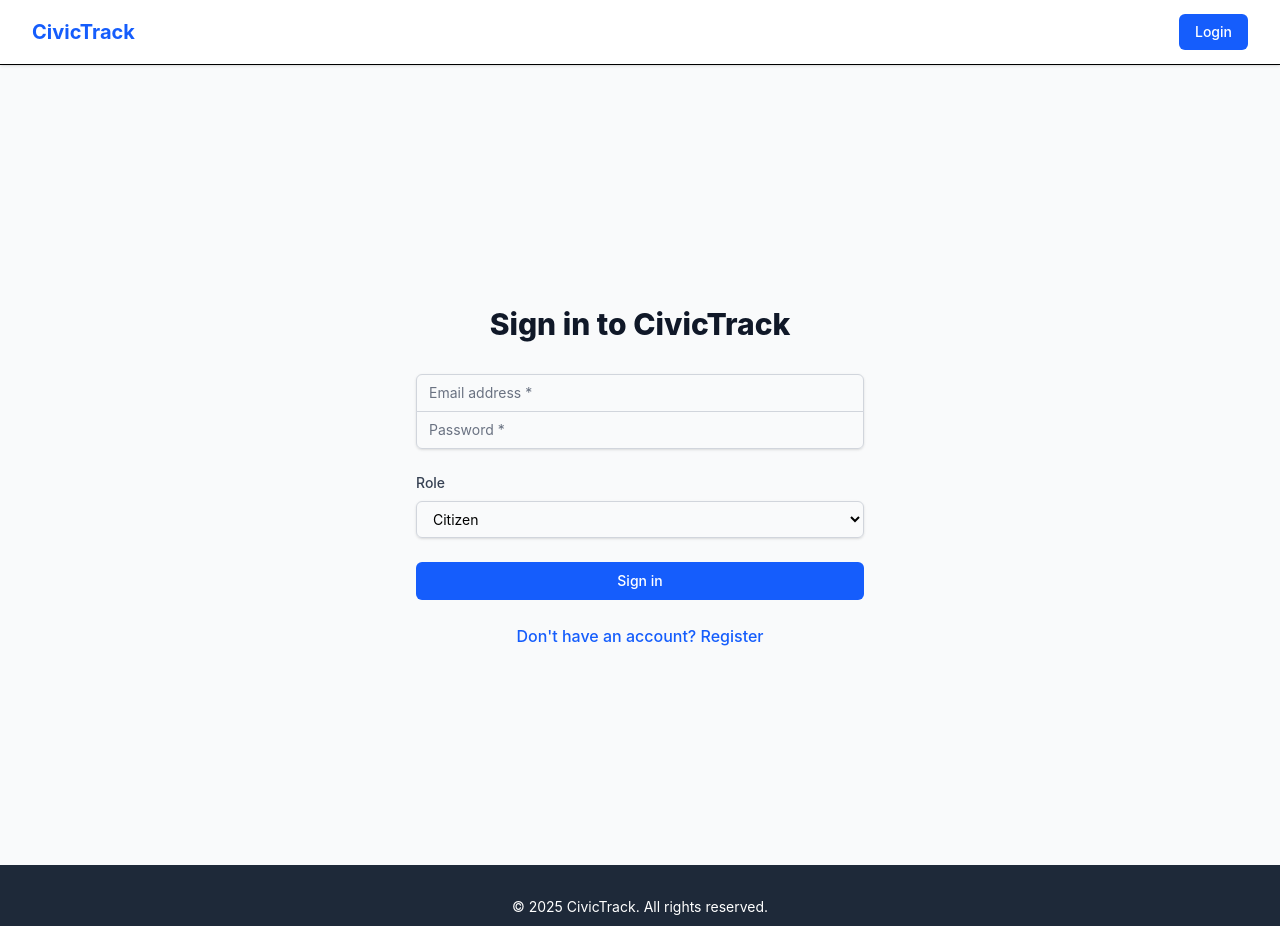
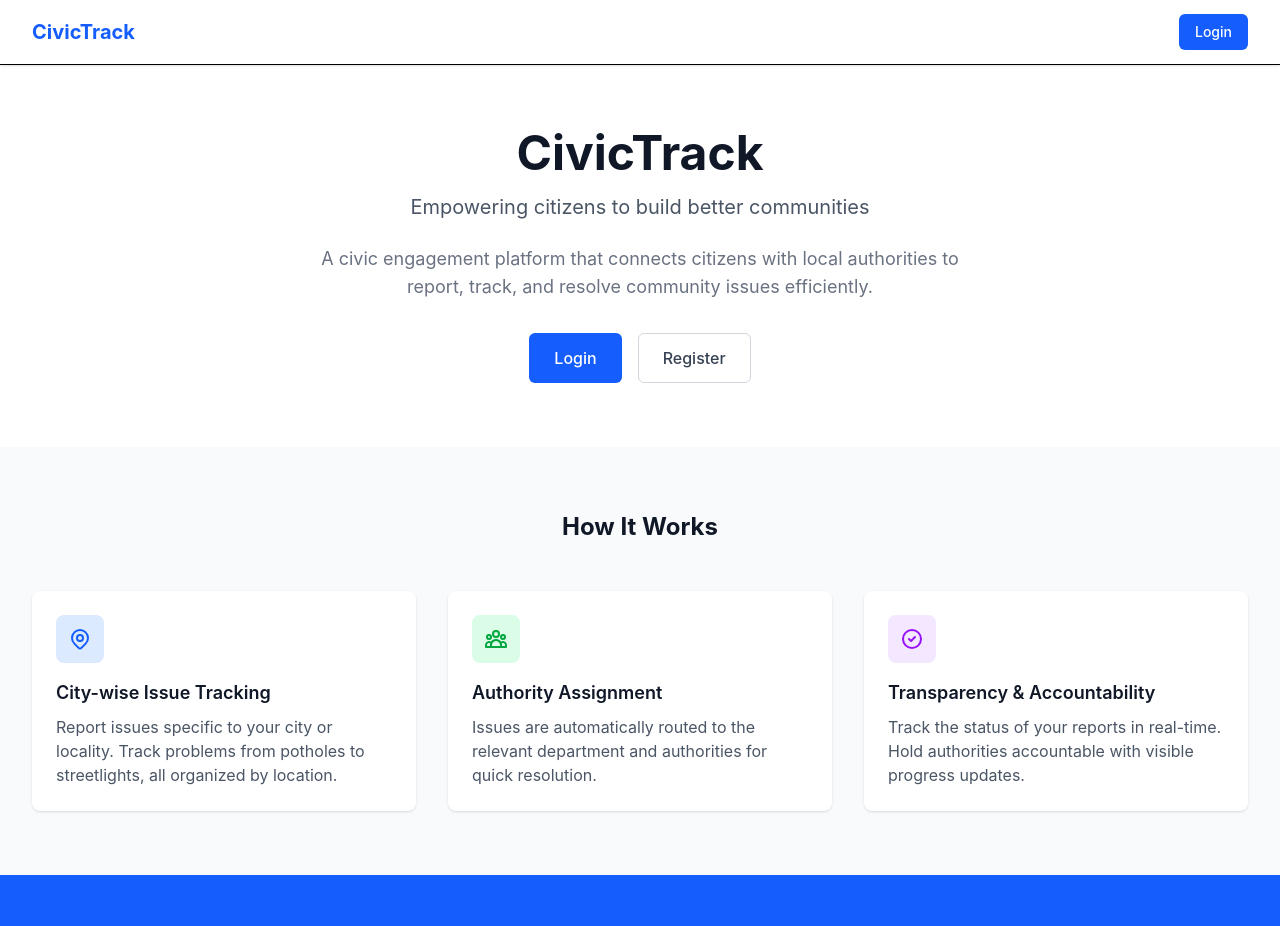
Before and after one commit to MahipalSinghJhala707/civictrack-frontend, a React (Vite) app: page / in a window 1280 px wide. Before the commit this address led to /login. Shown: the top 926 px of the page. Built offline with nearby package versions, Linux system fonts and the light colour scheme; no server answers.

Commit message:
feat: add home page

```diff
--- a/src/App.jsx
+++ b/src/App.jsx
@@ -30,13 +30,14 @@ import CategoryManagement from './pages/admin/CategoryManagement';
 import FlaggedReports from './pages/admin/FlaggedReports';
 
 // Common Pages
+import Home from './pages/Home';
 import IssueList from './pages/IssueList';
 import IssueDetail from './pages/IssueDetail';
 import Profile from './pages/Profile';
 import NotFound from './pages/NotFound';
 
-// Home page component that shows different content based on user role
-const HomePage = () => {
+// Dashboard component that shows different content based on user role
+const RoleDashboard = () => {
   const { isAuthority, loading } = useAuth();
 
   if (loading) {
@@ -60,15 +61,16 @@ function AppRoutes() {
   return (
     <Routes>
       {/* Public Routes */}
+      <Route path="/" element={<Home />} />
       <Route path="/login" element={<Login />} />
       <Route path="/register" element={<Register />} />
 
-      {/* Protected Routes - Home page */}
+      {/* Protected Routes - Dashboard */}
       <Route
-        path="/"
+        path="/dashboard"
         element={
           <ProtectedRoute>
-            <HomePage />
+            <RoleDashboard />
           </ProtectedRoute>
         }
       />
--- a/src/components/common/ProtectedRoute.jsx
+++ b/src/components/common/ProtectedRoute.jsx
@@ -17,7 +17,7 @@ const ProtectedRoute = ({ children, requiredRole }) => {
   }
 
   if (requiredRole && role !== requiredRole) {
-    return <Navigate to="/" replace />;
+    return <Navigate to="/dashboard" replace />;
   }
 
   return children;
--- a/src/components/layout/Header.jsx
+++ b/src/components/layout/Header.jsx
@@ -34,7 +34,7 @@ const Header = () => {
               <>
                 {!isAuthority && (
                   <Link
-                    to="/"
+                    to="/dashboard"
                     className="text-gray-700 hover:text-blue-600 px-3 py-2 rounded-md text-sm font-medium transition-colors"
                   >
                     Home
@@ -178,7 +178,7 @@ const Header = () => {
                 <>
                   {!isAuthority && (
                     <Link
-                      to="/"
+                      to="/dashboard"
                       onClick={handleLinkClick}
                       className="block px-3 py-2 text-base font-medium text-gray-700 hover:text-blue-600 hover:bg-gray-50 rounded-md transition-colors"
                     >
--- /dev/null
+++ b/src/pages/Home.jsx
@@ -0,0 +1,114 @@
+import { Link } from 'react-router-dom';
+
+const Home = () => {
+  return (
+    <div className="min-h-screen bg-gray-50">
+      {/* Hero Section */}
+      <div className="bg-white">
+        <div className="max-w-7xl mx-auto px-4 sm:px-6 lg:px-8 py-16 text-center">
+          <h1 className="text-4xl font-bold text-gray-900 sm:text-5xl">
+            CivicTrack
+          </h1>
+          <p className="mt-4 text-xl text-gray-600">
+            Empowering citizens to build better communities
+          </p>
+          <p className="mt-6 text-lg text-gray-500 max-w-2xl mx-auto">
+            A civic engagement platform that connects citizens with local authorities
+            to report, track, and resolve community issues efficiently.
+          </p>
+          <div className="mt-8 flex justify-center gap-4">
+            <Link
+              to="/login"
+              className="inline-flex items-center px-6 py-3 border border-transparent text-base font-medium rounded-md text-white bg-blue-600 hover:bg-blue-700"
+            >
+              Login
+            </Link>
+            <Link
+              to="/register"
+              className="inline-flex items-center px-6 py-3 border border-gray-300 text-base font-medium rounded-md text-gray-700 bg-white hover:bg-gray-50"
+            >
+              Register
+            </Link>
+          </div>
+        </div>
+      </div>
+
+      {/* Features Section */}
+      <div className="max-w-7xl mx-auto px-4 sm:px-6 lg:px-8 py-16">
+        <h2 className="text-2xl font-bold text-gray-900 text-center mb-12">
+          How It Works
+        </h2>
+        <div className="grid md:grid-cols-3 gap-8">
+          {/* City-wise Issue Tracking */}
+          <div className="bg-white p-6 rounded-lg shadow-sm">
+            <div className="w-12 h-12 bg-blue-100 rounded-lg flex items-center justify-center mb-4">
+              <svg className="w-6 h-6 text-blue-600" fill="none" stroke="currentColor" viewBox="0 0 24 24">
+                <path strokeLinecap="round" strokeLinejoin="round" strokeWidth={2} d="M17.657 16.657L13.414 20.9a1.998 1.998 0 01-2.827 0l-4.244-4.243a8 8 0 1111.314 0z" />
+                <path strokeLinecap="round" strokeLinejoin="round" strokeWidth={2} d="M15 11a3 3 0 11-6 0 3 3 0 016 0z" />
+              </svg>
+            </div>
+            <h3 className="text-lg font-semibold text-gray-900 mb-2">
+              City-wise Issue Tracking
+            </h3>
+            <p className="text-gray-600">
+              Report issues specific to your city or locality. Track problems from
+              potholes to streetlights, all organized by location.
+            </p>
+          </div>
+
+          {/* Authority Assignment */}
+          <div className="bg-white p-6 rounded-lg shadow-sm">
+            <div className="w-12 h-12 bg-green-100 rounded-lg flex items-center justify-center mb-4">
+              <svg className="w-6 h-6 text-green-600" fill="none" stroke="currentColor" viewBox="0 0 24 24">
+                <path strokeLinecap="round" strokeLinejoin="round" strokeWidth={2} d="M17 20h5v-2a3 3 0 00-5.356-1.857M17 20H7m10 0v-2c0-.656-.126-1.283-.356-1.857M7 20H2v-2a3 3 0 015.356-1.857M7 20v-2c0-.656.126-1.283.356-1.857m0 0a5.002 5.002 0 019.288 0M15 7a3 3 0 11-6 0 3 3 0 016 0zm6 3a2 2 0 11-4 0 2 2 0 014 0zM7 10a2 2 0 11-4 0 2 2 0 014 0z" />
+              </svg>
+            </div>
+            <h3 className="text-lg font-semibold text-gray-900 mb-2">
+              Authority Assignment
+            </h3>
+            <p className="text-gray-600">
+              Issues are automatically routed to the relevant department and
+              authorities for quick resolution.
+            </p>
+          </div>
+
+          {/* Transparency & Accountability */}
+          <div className="bg-white p-6 rounded-lg shadow-sm">
+            <div className="w-12 h-12 bg-purple-100 rounded-lg flex items-center justify-center mb-4">
+              <svg className="w-6 h-6 text-purple-600" fill="none" stroke="currentColor" viewBox="0 0 24 24">
+                <path strokeLinecap="round" strokeLinejoin="round" strokeWidth={2} d="M9 12l2 2 4-4m6 2a9 9 0 11-18 0 9 9 0 0118 0z" />
+              </svg>
+            </div>
+            <h3 className="text-lg font-semibold text-gray-900 mb-2">
+              Transparency & Accountability
+            </h3>
+            <p className="text-gray-600">
+              Track the status of your reports in real-time. Hold authorities
+              accountable with visible progress updates.
+            </p>
+          </div>
+        </div>
+      </div>
+
+      {/* CTA Section */}
+      <div className="bg-blue-600">
+        <div className="max-w-7xl mx-auto px-4 sm:px-6 lg:px-8 py-12 text-center">
+          <h2 className="text-2xl font-bold text-white mb-4">
+            Ready to make a difference?
+          </h2>
+          <p className="text-blue-100 mb-6">
+            Join CivicTrack today and help improve your community.
+          </p>
+          <Link
+            to="/register"
+            className="inline-flex items-center px-6 py-3 border border-transparent text-base font-medium rounded-md text-blue-600 bg-white hover:bg-gray-100"
+          >
+            Get Started
+          </Link>
+        </div>
+      </div>
+    </div>
+  );
+};
+
+export default Home;
--- a/src/pages/auth/Login.jsx
+++ b/src/pages/auth/Login.jsx
@@ -37,7 +37,7 @@ const Login = () => {
       const response = await login(email, password, role);
       logger.log('Login successful, response:', response);
       setLoading(false);
-      navigate('/', { replace: true });
+      navigate('/dashboard', { replace: true });
     } catch (err) {
       logger.error('Login failed:', err);
       // Display backend error message directly - backend provides user-friendly messages
--- a/src/pages/auth/Register.jsx
+++ b/src/pages/auth/Register.jsx
@@ -94,7 +94,7 @@ const Register = () => {
 
     try {
       await register({ name, email, password: trimmedPassword, cityId: Number(cityId) });
-      navigate('/', { replace: true });
+      navigate('/dashboard', { replace: true });
     } catch (err) {
       setError(handleApiError(err));
     } finally {
--- a/src/pages/authority/Dashboard.jsx
+++ b/src/pages/authority/Dashboard.jsx
@@ -98,7 +98,7 @@ const AuthorityDashboard = () => {
 
       <div className="grid grid-cols-1 md:grid-cols-2 gap-6">
         <Link
-          to="/"
+          to="/dashboard"
           className="bg-blue-600 text-white p-6 rounded-lg shadow-md hover:bg-blue-700 transition-colors"
         >
           <h2 className="text-xl font-semibold mb-2">Assigned Issues</h2>
--- a/src/pages/citizen/ReportIssue.jsx
+++ b/src/pages/citizen/ReportIssue.jsx
@@ -273,7 +273,7 @@ const ReportIssue = () => {
         <div className="flex justify-end space-x-4">
           <button
             type="button"
-            onClick={() => navigate('/')}
+            onClick={() => navigate('/dashboard')}
             className="px-4 py-2 border border-gray-300 rounded-md text-gray-700 hover:bg-gray-50"
           >
             Cancel
--- a/src/services/api.js
+++ b/src/services/api.js
@@ -67,13 +67,14 @@ api.interceptors.response.use(
     if (error.response?.status === 401) {
       // Cookie-based auth: 401 means cookie expired or invalid
       // Browser will handle cookie clearing automatically
-      // Only redirect if not already on login/register page
+      // Only redirect if not on public pages (login, register, home)
       // Also don't redirect for password change endpoint (401 means wrong current password)
       const currentPath = window.location.pathname;
       const requestUrl = error.config?.url || '';
       const isPasswordChange = requestUrl.includes('/change-password');
+      const isPublicPage = currentPath === '/' || currentPath === '/login' || currentPath === '/register';
 
-      if (!isPasswordChange && currentPath !== '/login' && currentPath !== '/register') {
+      if (!isPasswordChange && !isPublicPage) {
         window.location.href = '/login';
       }
     }
```
